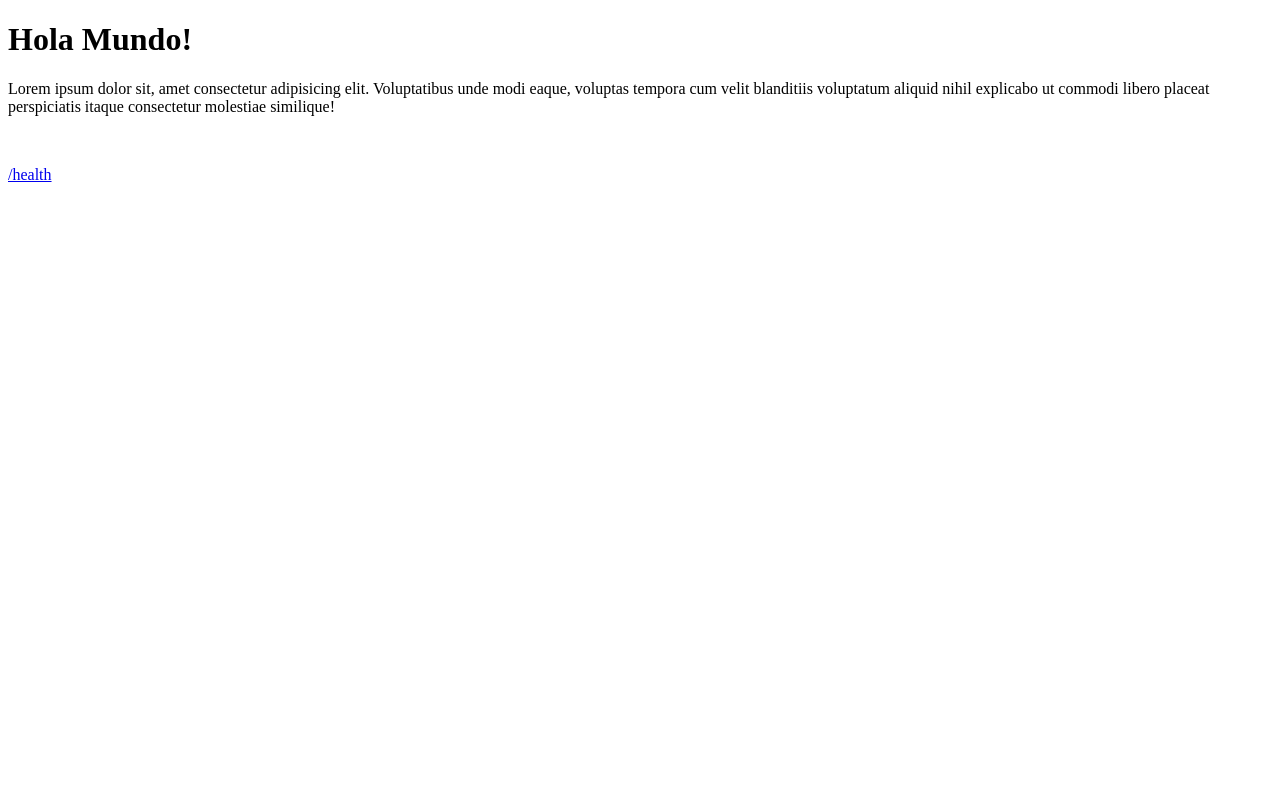
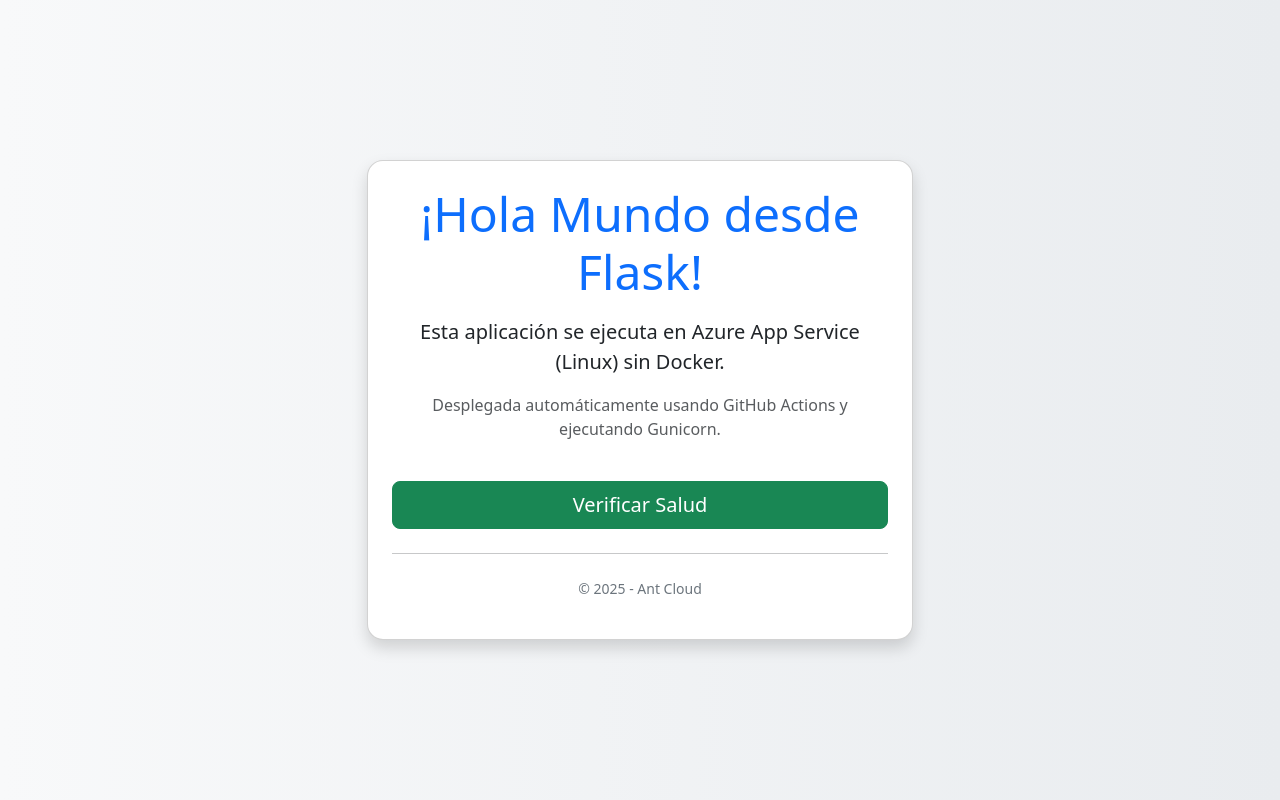
Before and after one commit to joseantcloud/deployflaskapp, a Flask app: page / in a window 1280 px wide. Run offline with Flask 3, Linux system fonts and the light colour scheme.

Commit message:
UI updated

```diff
--- a/templates/index.html
+++ b/templates/index.html
@@ -1,19 +1,42 @@
-<!DOCTYPE html>
-<html lang="en">
+<!doctype html>
+<html lang="es">
   <head>
-    <meta charset="UTF-8" />
-    <meta name="viewport" content="width=device-width, initial-scale=1.0" />
-    <title>Hola Mundo!</title>
+    <meta charset="utf-8">
+    <meta name="viewport" content="width=device-width, initial-scale=1">
+    <title>Flask en Azure App Service</title>
+    <link href="https://cdn.jsdelivr.net/npm/bootstrap@5.3.0/dist/css/bootstrap.min.css" rel="stylesheet">
+    <style>
+      body {
+        background: linear-gradient(to right, #f8f9fa, #e9ecef);
+        min-height: 100vh;
+        display: flex;
+        align-items: center;
+        justify-content: center;
+      }
+      .card {
+        border-radius: 1rem;
+        box-shadow: 0 0.5rem 1rem rgba(0, 0, 0, 0.15);
+      }
+    </style>
   </head>
   <body>
-    <h1>Hola Mundo!</h1>
-    <p>
-      Lorem ipsum dolor sit, amet consectetur adipisicing elit. Voluptatibus
-      unde modi eaque, voluptas tempora cum velit blanditiis voluptatum aliquid
-      nihil explicabo ut commodi libero placeat perspiciatis itaque consectetur
-      molestiae similique!
-    </p>
-    <br>
-    <p><a href="/health">/health</a></p>
+    <div class="container">
+      <div class="row justify-content-center">
+        <div class="col-md-8 col-lg-6">
+          <div class="card p-4 text-center bg-white">
+            <h1 class="display-5 text-primary mb-3">¡Hola Mundo desde Flask!</h1>
+            <p class="lead">Esta aplicación se ejecuta en <strong>Azure App Service (Linux)</strong> sin Docker.</p>
+            <p class="text-muted">Desplegada automáticamente usando GitHub Actions y ejecutando Gunicorn.</p>
+            <div class="d-grid gap-2 mt-4">
+              <a href="/health" class="btn btn-success btn-lg">Verificar Salud</a>
+            </div>
+            <hr class="my-4">
+            <p class="text-secondary small">
+              © 2025 - Ant Cloud
+            </p>
+          </div>
+        </div>
+      </div>
+    </div>
   </body>
 </html>
```
